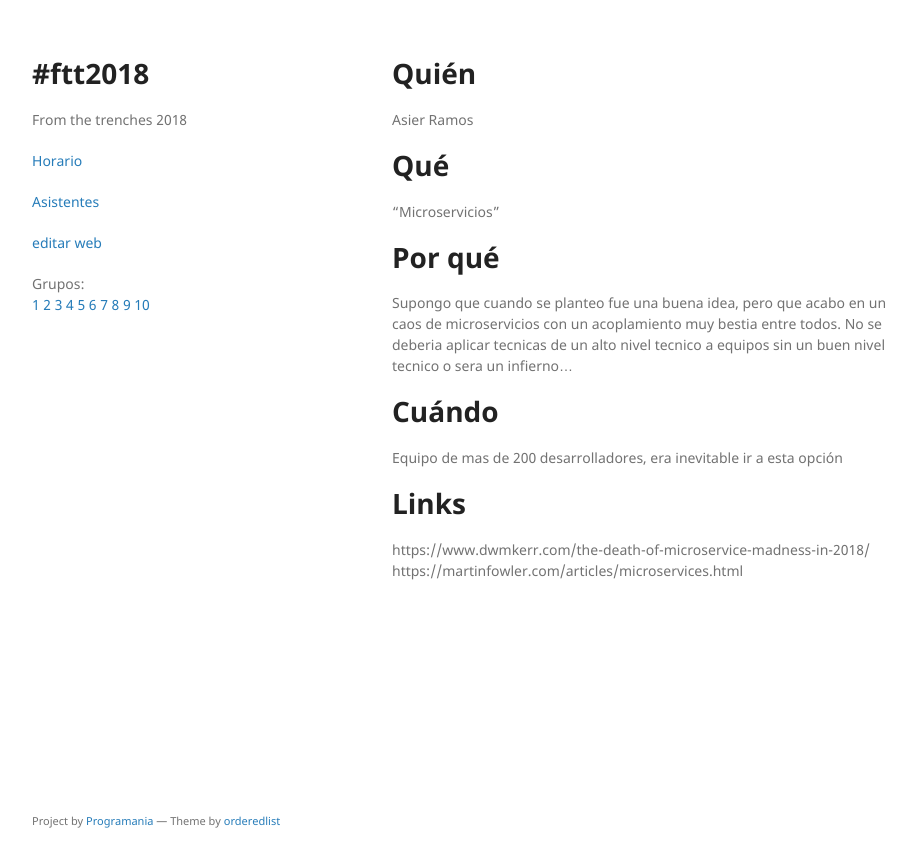
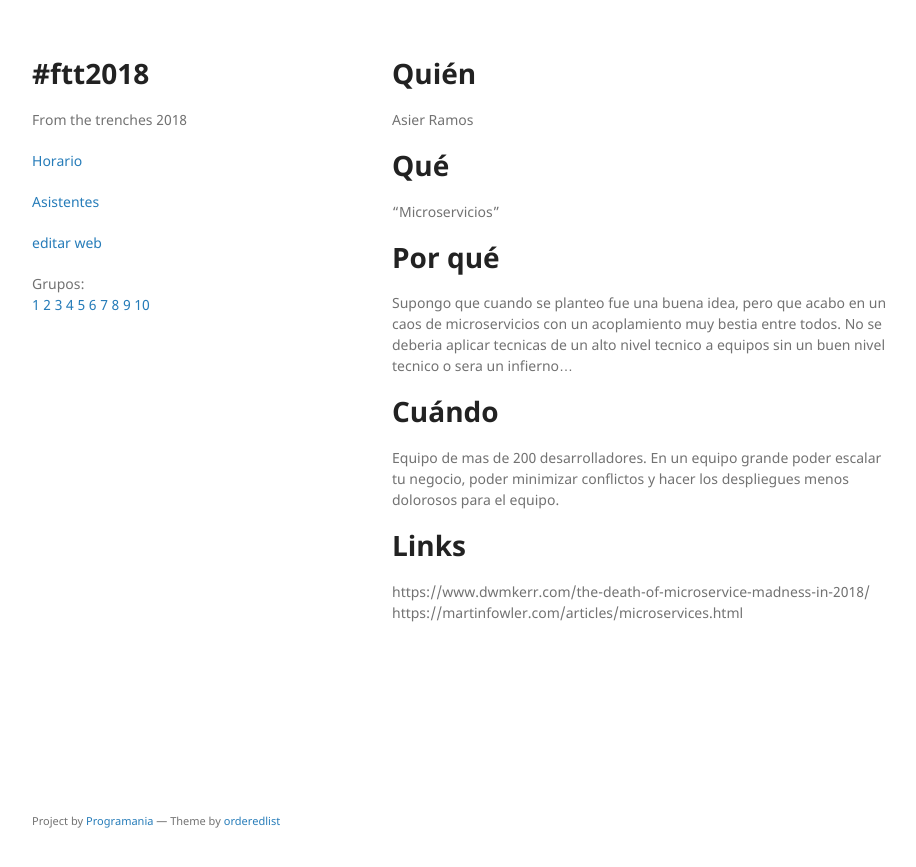
Before and after one commit to xala3pa/ftt2018, a Jekyll site: the page built from experiencias/1.md, in a window 1280 px wide. Shown: the top 867 px of the page, without its empty margins (178-1094 px from the left). Built offline with Jekyll 4.4.1, drawn with Linux system fonts in a browser that asks for light colours; our own code applies the rules of GitHub Pages for plain Markdown files.

Commit message:
Update Asier Ramos Experience

```diff
--- a/experiencias/1.md
+++ b/experiencias/1.md
@@ -8,7 +8,7 @@ Asier Ramos
 Supongo que cuando se planteo fue una buena idea, pero que acabo en un caos de microservicios con un acoplamiento muy bestia entre todos. No se deberia aplicar tecnicas de un alto nivel tecnico a equipos sin un buen nivel tecnico o sera un infierno...
 
 # Cuándo
-Equipo de mas de 200 desarrolladores, era inevitable ir a esta opción
+Equipo de mas de 200 desarrolladores. En un equipo grande poder escalar tu negocio, poder minimizar conflictos y hacer los despliegues menos dolorosos para el equipo.
 
 # Links
 https://www.dwmkerr.com/the-death-of-microservice-madness-in-2018/
```
